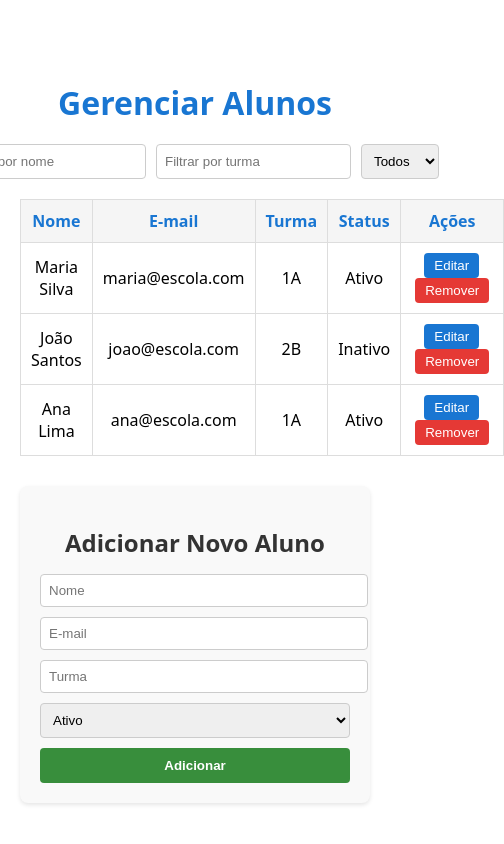
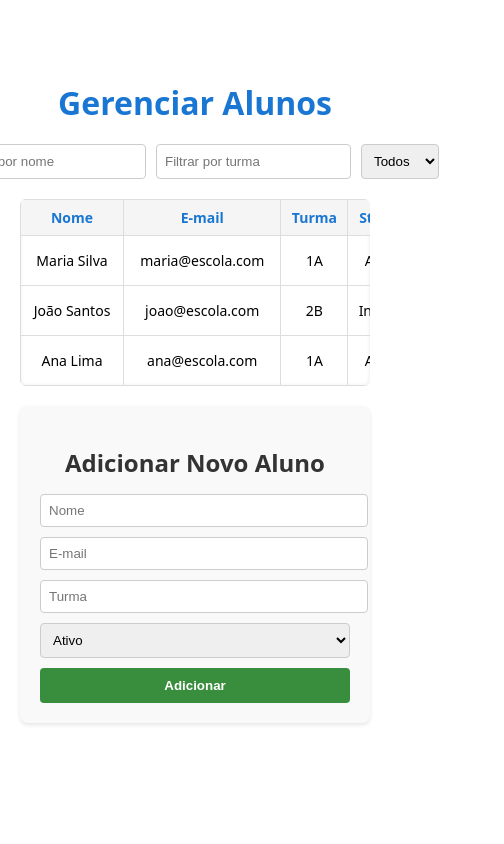
Before and after one commit to lukasasael/React-Portal-Professor, a React (Create React App) app in the folder portal-professor/: page /alunos in a window 390 px wide. Shown: the top 844 px of the page, 504 px wide, since content can reach past the window. Built offline with nearby package versions, Linux system fonts and the light colour scheme.

Commit message:
Fixing Responsivity for Mobile

```diff
--- a/portal-professor/src/pages/Alunos/AlunosView.tsx
+++ b/portal-professor/src/pages/Alunos/AlunosView.tsx
@@ -52,6 +52,7 @@ export function AlunosView({
       </div>
 
       {/* 📋 Tabela */}
+      <div className="alunos-tabela-wrapper">
       <table className="alunos-tabela">
         <thead>
           <tr>
@@ -90,6 +91,7 @@ export function AlunosView({
           )}
         </tbody>
       </table>
+      </div>
 
       {/* ➕ Formulário */}
       <form onSubmit={onAddAluno} className="form-novo-aluno">
--- a/portal-professor/src/pages/Alunos/styles.css
+++ b/portal-professor/src/pages/Alunos/styles.css
@@ -26,11 +26,18 @@ h1 {
   border-radius: 4px;
 }
 
-/* 📋 Tabela */
+.alunos-tabela-wrapper {
+  width: 100%;
+  overflow-x: auto;
+  overflow-y: hidden;
+  -webkit-overflow-scrolling: touch; /* rolagem suave no iPhone */
+  margin-bottom: 20px;
+}
+
 .alunos-tabela {
   width: 100%;
   border-collapse: collapse;
-  margin-bottom: 30px;
+  min-width: 700px; /* evita quebra de colunas */
 }
 
 .alunos-tabela th,
@@ -43,9 +50,27 @@ h1 {
 .alunos-tabela th {
   background-color: #f5f5f5;
   color: #1976d2;
-  font-weight: 600;
 }
 
+/* 🔹 no mobile */
+@media (max-width: 768px) {
+  .alunos-tabela-wrapper {
+    border-radius: 6px;
+    box-shadow: inset 0 0 4px rgba(0, 0, 0, 0.1);
+  }
+
+  .alunos-tabela {
+    min-width: 600px;
+  }
+
+  .alunos-tabela th,
+  .alunos-tabela td {
+    font-size: 14px;
+    padding: 8px 6px;
+  }
+}
+
+/* 🧾 Botões */
 .btn-editar,
 .btn-remover {
   border: none;
--- a/portal-professor/src/pages/Avaliacoes/styles.css
+++ b/portal-professor/src/pages/Avaliacoes/styles.css
@@ -71,6 +71,17 @@
     margin: 10px auto;
   }
 
+  .btn-salvar {
+    background-color: #009000;
+    color: white;
+    border: none;
+    border-radius: 4px;
+    padding: 10px 15px;
+    cursor: pointer;
+    display: block;
+    margin: 10px auto;
+  }
+
   .btn-adicionar:hover {
     background-color: #135ba1;
   }
--- a/portal-professor/src/pages/Turmas/styles.css
+++ b/portal-professor/src/pages/Turmas/styles.css
@@ -20,6 +20,7 @@
     min-width: 250px;
   }
 
+/* 🧱 Tabela base */
 .turmas-tabela {
   width: 100%;
   border-collapse: collapse;
@@ -33,9 +34,39 @@
   text-align: center;
 }
 
-  .turmas-tabela th {
-    background-color: #f5f5f5;
-    color: #1976d2;
+/* 🪟 Responsividade */
+@media (max-width: 768px) {
+  .turmas-container {
+    padding: 10px;
+  }
+
+  .turmas-tabela {
+    display: block;
+    overflow-x: auto;
+    white-space: nowrap;
+  }
+
+  .turmas-tabela th,
+  .turmas-tabela td {
+    padding: 8px 6px;
+    font-size: 14px;
+  }
+
+  /* Botões lado a lado com espaço */
+  .turmas-tabela td:last-child {
+    display: flex;
+    justify-content: center;
+    gap: 6px;
+    flex-wrap: wrap;
+    padding: 8px;
+  }
+
+  .btn-editar,
+  .btn-remover {
+    flex: 1 1 45%;
+    min-width: 80px;
+    margin: 4px 0;
+  }
 }
 
   .btn-editar {
```
Lines whose indentation alone changed are shown as unchanged.
